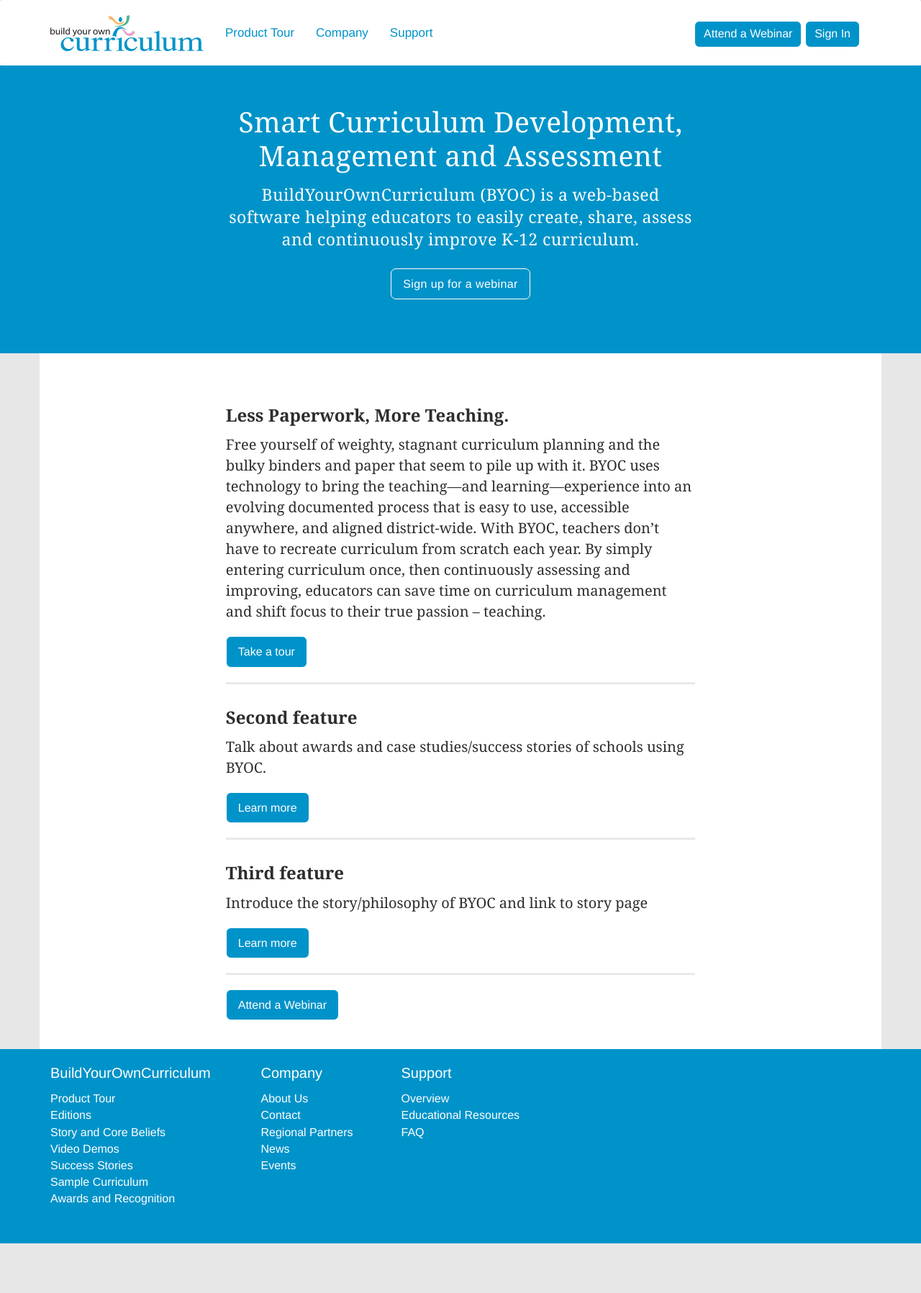
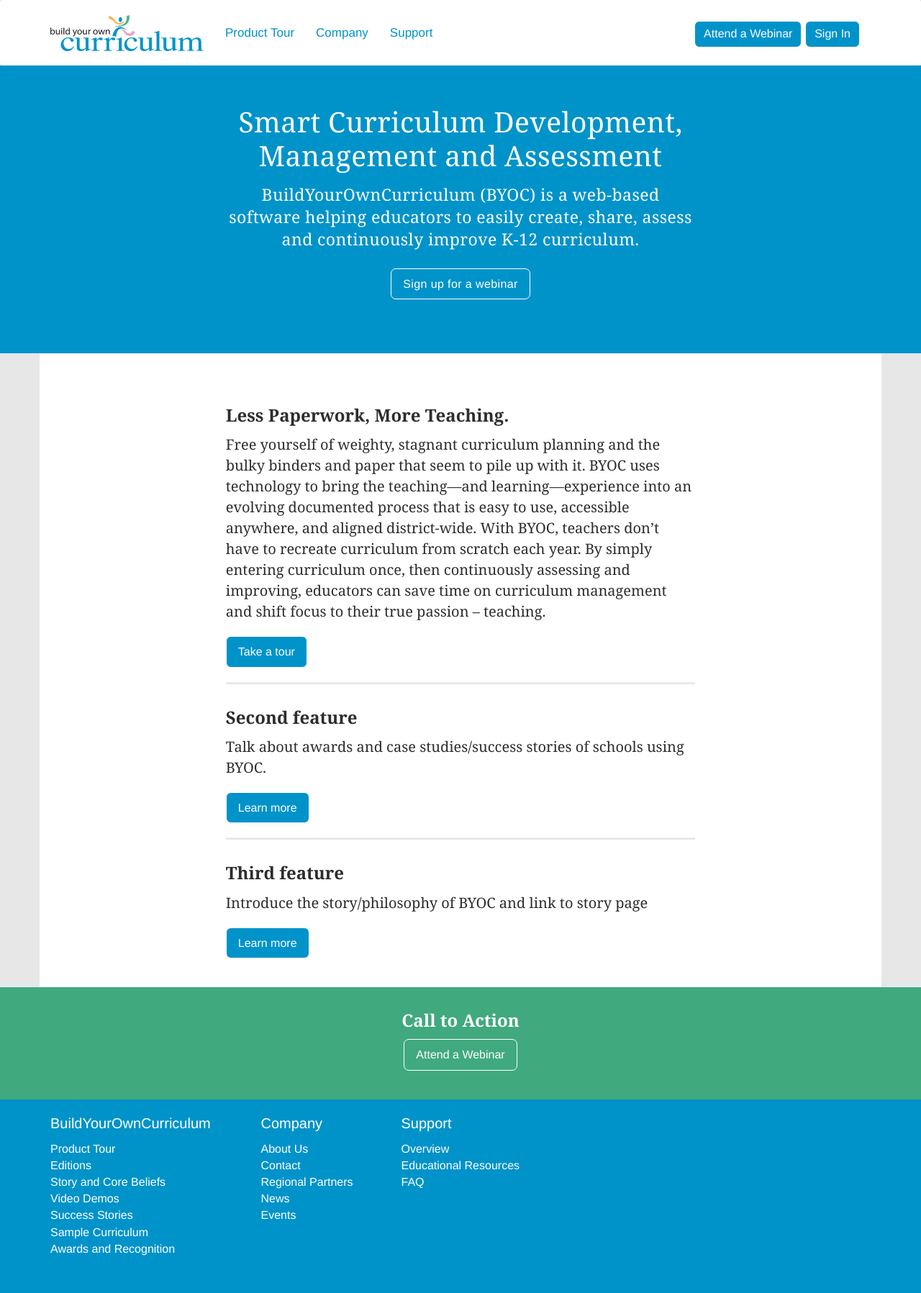
Before and after one commit to kevin-insight/byoc, a Jekyll site: the page built from index.html, in a window 1280 px wide. Shown: the whole page at 72% size. Built offline with Jekyll 4.4.1, drawn with Linux system fonts in a browser that asks for light colours; nearby versions of some CDN libraries; before the commit the page ends 1728 px from its top, so only the background shows below that.

Commit message:
Add call to action component.

```diff
--- /dev/null
+++ b/_includes/call-to-action.html
@@ -0,0 +1,6 @@
+<div class="call-to-action">
+  <div class="container">
+    <h2>Call to Action</h2>
+    <a class="btn btn-lg btn-inverse" href="{{ site.baseurl }}/story">Attend a Webinar</a>
+  </div>
+</div>
--- a/_layouts/default.html
+++ b/_layouts/default.html
@@ -2,4 +2,8 @@
 
     {{ content }}
 
+{% if page.calltoaction %}
+  {% include call-to-action.html %}
+{% endif %}
+
 {% include footer.html %}
--- a/css/main.css
+++ b/css/main.css
@@ -130,6 +130,11 @@
 .btn-primary:hover {
   background-color: #197AB5;
   border: 1px solid #fff;
+}
+.btn-inverse {
+  background-color: transparent;
+  border: 1px solid #fff;
+  color: #fff;
 }
 
 /*
@@ -271,6 +276,17 @@
 }
 
 /*
+ * Call to action
+ */
+
+.call-to-action {
+  background-color: #40A97E;
+  color: #FFF;
+  text-align: center;
+  padding-bottom: 40px;
+}
+
+/*
  * Footer
  */
 
--- a/index.html
+++ b/index.html
@@ -33,10 +34,6 @@
       <p>Introduce the story/philosophy of BYOC and link to story page</p>
       <a class="btn btn-lg btn-primary" href="{{ site.baseurl }}/story">Learn more</a>
 
-      <hr>
-
-      <a class="btn btn-lg btn-primary" href="{{ site.baseurl }}/story">Attend a Webinar</a>
-
     </div>
   </div>
 </div>
```
Also changed, not shown: other parts of index.html (+1 -0 lines), product/index.md (+1 -2 lines).
